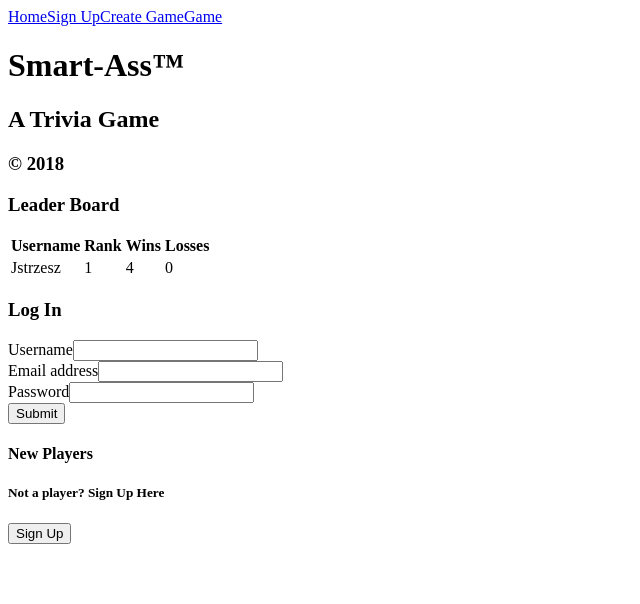
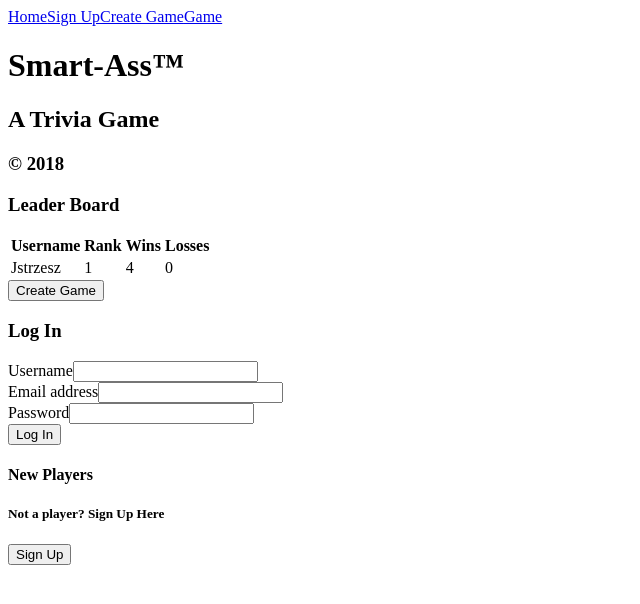
Before and after one commit to AmeriCainIdol/SmartAss, a React app: page / in a window 1280 px wide. Shown: the top 604 px of the page, without its empty margins (0-640 px from the left). Built offline with nearby package versions, Linux system fonts and the light colour scheme; the HTML template or start-up script is replaced by a standard one.

Commit message:
added redirect functions to home.jsx/gameCreation.jsx, pages are switching

```diff
--- a/front-end/src/components/gameCreation.jsx
+++ b/front-end/src/components/gameCreation.jsx
@@ -19,6 +19,7 @@ export default class GameCreation extends Component {
     this.toggleOpenDifficulty = this.toggleOpenDifficulty.bind(this);
     this.categoryDropdownClick = this.categoryDropdownClick.bind(this);
     this.difficultyDropdownClick = this.difficultyDropdownClick.bind(this);
+    this.redirectToGamePage = this.redirectToGamePage.bind(this);
   }
 
   toggleOpenCategory () {
@@ -47,8 +48,8 @@ export default class GameCreation extends Component {
     })
   }
 
-  componentDidUpdate() {
-
+  redirectToGamePage() {
+    this.props.history.push('/gamePage')
   }
 
   render () {
@@ -125,7 +126,7 @@ export default class GameCreation extends Component {
             <BrowserRouter>
               <div>
                 <Link to="/gamePage" >
-                  <button type="button" className="btn btn-success">Create Game</button>
+                  <button type="button" className="btn btn-success" onClick={this.redirectToGamePage}>Create Game</button>
                 </Link>
               </div>
             </BrowserRouter>
--- a/front-end/src/components/home.jsx
+++ b/front-end/src/components/home.jsx
@@ -8,11 +8,16 @@ export default class Home extends Component {
   constructor(props) {
     super(props);
     console.log(props)
-    this.redirectToTarget = this.redirectToTarget.bind(this);
+    this.redirectToSignUp = this.redirectToSignUp.bind(this);
+    this.redirectToGameCreation = this.redirectToGameCreation.bind(this);
   }
 
-  redirectToTarget () {
+  redirectToSignUp () {
     this.props.history.push('/sign_up')
+  }
+
+  redirectToGameCreation() {
+    this.props.history.push('/gameCreation')
   }
 
   render () {
@@ -44,6 +49,13 @@ export default class Home extends Component {
                     </tr>
                   </tbody>
                 </table>
+                <div>
+                  <BrowserRouter>
+                    <Link to="/gameCreation">
+                      <button type="submit" className="btn btn-primary" onClick={this.redirectToGameCreation}>Create Game</button>
+                    </Link>
+                  </BrowserRouter>
+                </div>
               </div>
 
               <div className="col-md-4">
@@ -68,14 +80,14 @@ export default class Home extends Component {
                     <input type="password" className="form-control" id="PasswordInput" />
                   </div>
                   <button type="submit" className="btn btn-primary">
-                    Submit
+                    Log In
                 </button>
                 </form>
                 <h4>New Players</h4>
                 <h5>Not a player? Sign Up Here </h5>
                 <BrowserRouter>
                   <Link to="/sign_up">
-                    <button type="submit" className="btn btn-primary" onClick={this.redirectToTarget}>Sign Up</button>
+                    <button type="submit" className="btn btn-primary" onClick={this.redirectToSignUp}>Sign Up</button>
                   </Link>
                 </BrowserRouter>
               </div>
```
Also changed, not shown: 1 other file (tests, documents, lock files or other folders).
